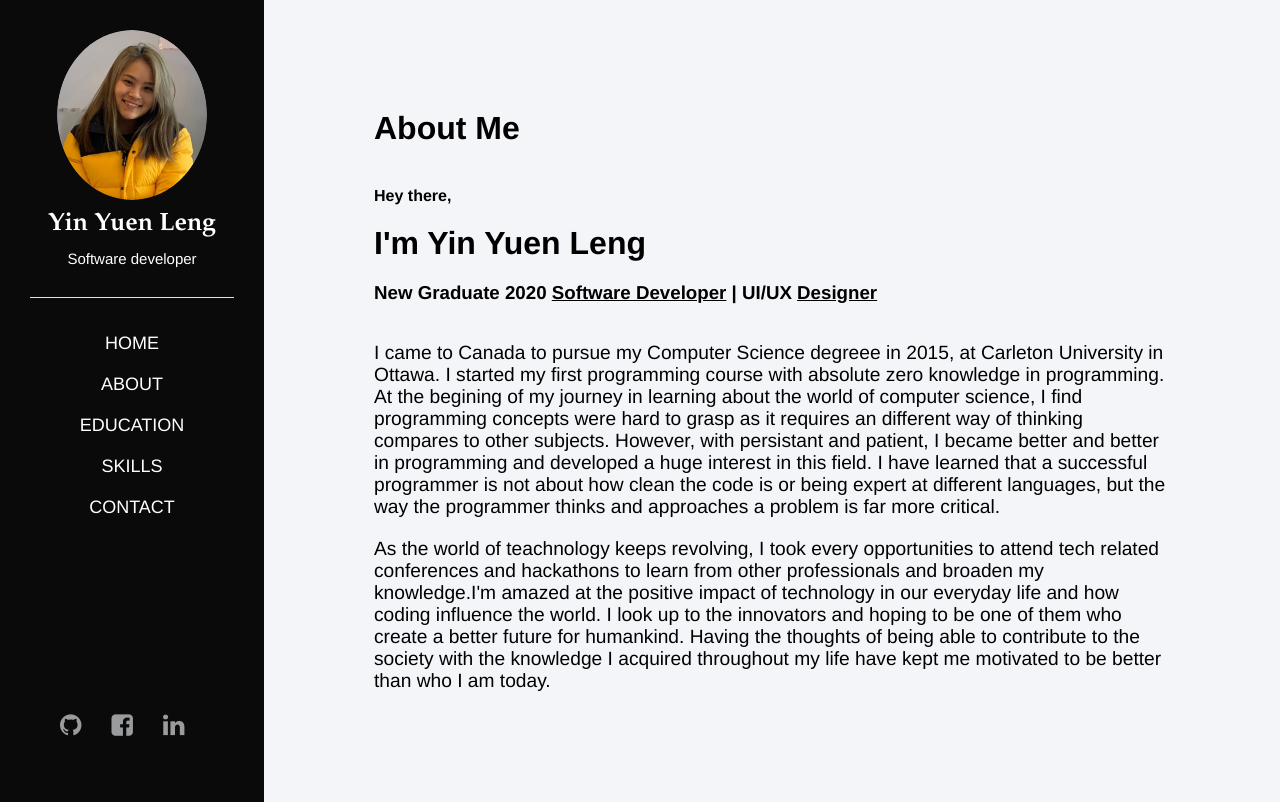
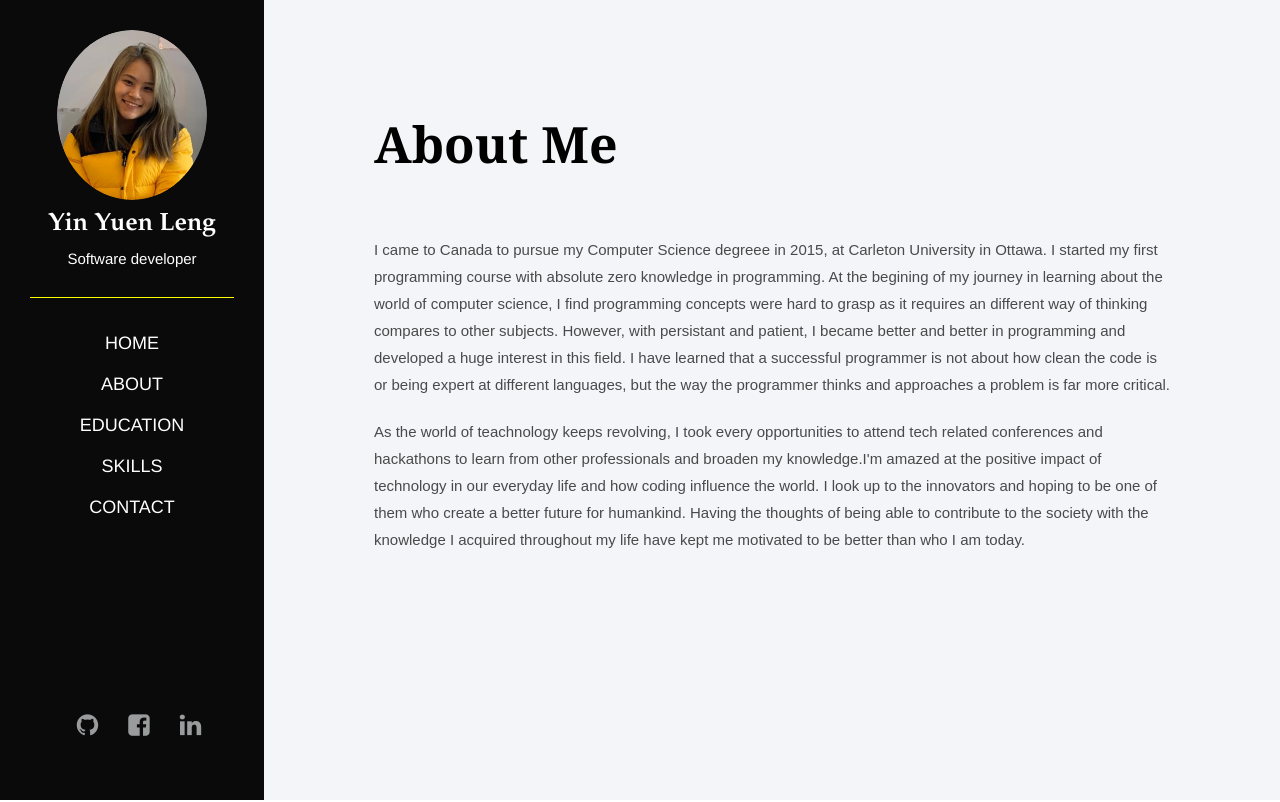
Before and after one commit to gladysleng/gladysleng.github.io, a React (Create React App) app: page /about in a window 1280 px wide. Built offline with nearby package versions, Linux system fonts and the light colour scheme.

Commit message:
completed about

```diff
--- a/src/App.css
+++ b/src/App.css
@@ -101,7 +101,7 @@ a:hover{
   flex-direction: row;
   justify-content: flex-end;
   position:absolute;
-  padding-left: 30px;
+  left:6%;
 }
 
 .social i
@@ -120,6 +120,9 @@ color: rgb(248, 248, 186);
 .subtopic
 {
 margin:10px 10px 30px 10px !important;
+font-family: "Playfair Display", Georgia, serif;
+font-size: 50px;
+font-weight: 700;
 }
 p
 {
@@ -164,3 +167,10 @@ hr{
   align-items: center;
 
 }
+.about{
+  font-family: "Quicksand", Arial, sans-serif;
+  font-weight: 400;
+  font-size: 15px;
+  line-height: 1.8;
+  color: rgba(0, 0, 0, 0.7);
+}
--- a/src/contents/About.js
+++ b/src/contents/About.js
@@ -3,12 +3,9 @@ class About extends Component {
     render() {
         return (
             <div className="condiv">
-                <h1 className="subtopic">About Me</h1>
-                <h4>Hey there,</h4>
-                <h1>I'm Yin Yuen Leng </h1>
-                <h3>New Graduate 2020 <u> Software Developer</u> | UI/UX <u>Designer</u></h3>
+                <h1 className="subtopic" >About Me</h1>
                 <br></br>
-                <p>
+                <p className="about">
                     I came to Canada to pursue my Computer Science degreee in 2015, at Carleton
                     University in Ottawa. I started my first programming course with absolute zero
                     knowledge in programming. At the begining of my journey in learning about the world
@@ -18,7 +15,7 @@ class About extends Component {
                     I have learned that a successful programmer is not about how clean the code is or being expert
                     at different languages, but the way the programmer thinks and approaches a problem is far more critical.
                 </p>
-                <p>
+                <p className="about">
                     As the world of teachnology keeps revolving, I took every opportunities to attend tech related
                     conferences and hackathons to learn from other professionals and broaden my knowledge.I'm amazed
                     at the positive impact of technology in our everyday life and how coding influence the world.
--- a/src/contents/Home.js
+++ b/src/contents/Home.js
@@ -1,6 +1,4 @@
 import React, { Component } from 'react';
-import ReactTypingEffect from 'react-typing-effect';
-import Social from '../components/Social';
 import Typical from 'react-typical';
 import YinResume from '../YinResume.pdf';
 import styled from "styled-components";
```
